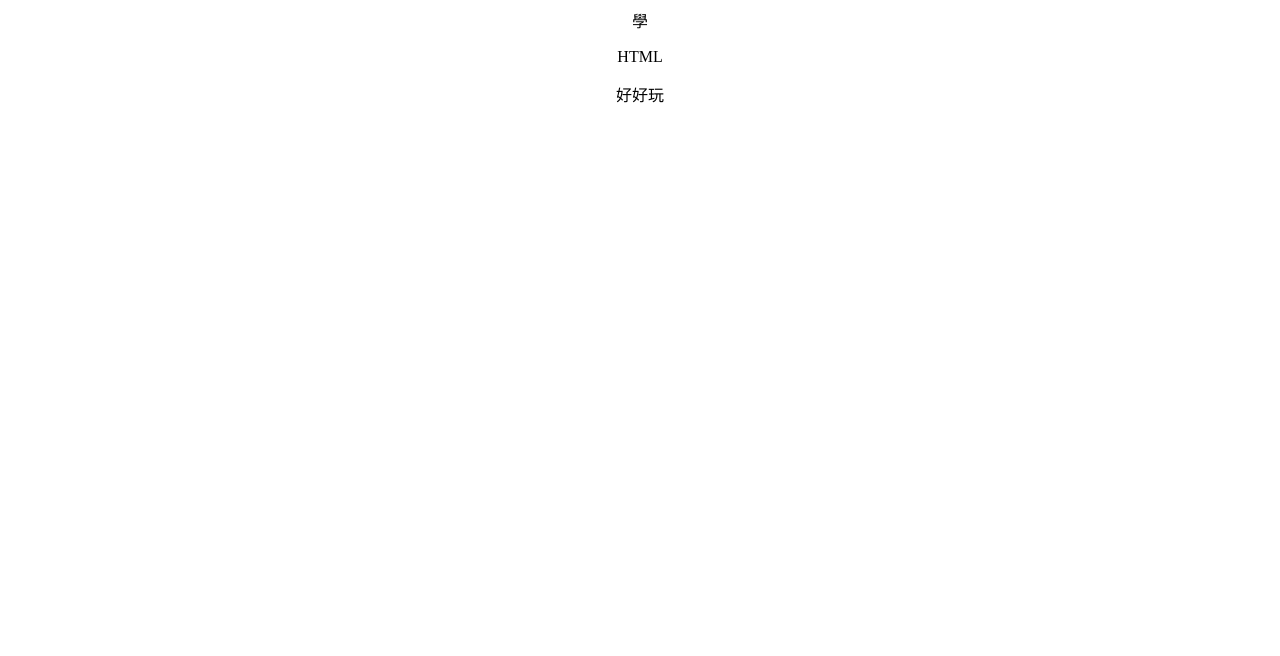
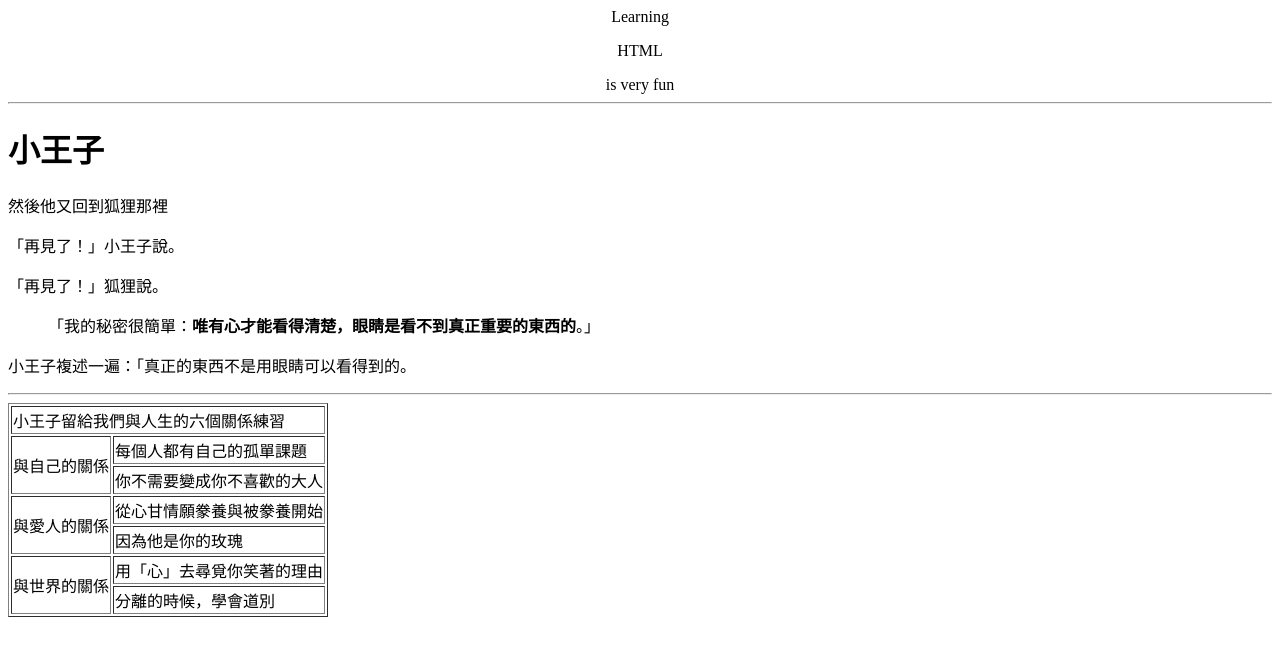
Before and after one commit to samueltzenhan/NTU-WEB-MHW1, a plain HTML site: page index.html in a window 1280 px wide. Drawn offline with Linux system fonts and the light colour scheme.

Commit message:
Add files via upload

```diff
--- a/index.html
+++ b/index.html
@@ -5,8 +5,42 @@
         <title>Homework 1 </title>
     </head>
     <body><div align="center">
-        學
+        Learning
         <p>HTML</p>
-        好好玩</div>
-    </body>
+        is very fun</div></body>
+        <hr>
+        <h1>小王子</h1>
+        <p>然後他又回到狐狸那裡</p>
+        <p>「再見了！」小王子說。</p>
+        <p>「再見了！」狐狸說。</p>
+        <blockquote>「我的秘密很簡單：<strong>唯有心才能看得清楚，眼睛是看不到真正重要的東西的</strong>。」</blockquote>
+        <p>小王子複述一遍：「真正的東西不是用眼睛可以看得到的。</p>
+    <hr>
+    <table border="1">
+        <tr>
+            <td colspan="2">小王子留給我們與人生的六個關係練習</td>
+        </tr>
+        <tr>
+            <td rowspan="2">與自己的關係</td>
+            <td>每個人都有自己的孤單課題</td>
+        </tr>
+        <tr>
+            <td>你不需要變成你不喜歡的大人</td>
+        </tr>
+        <tr>
+           <td rowspan="2">與愛人的關係</td>
+            <td>從心甘情願豢養與被豢養開始</td>
+        </tr>
+        <tr>
+            <td>因為他是你的玫瑰</td>
+        </tr>
+        <tr>
+           <td rowspan="2">與世界的關係</td>
+            <td>用「心」去尋覓你笑著的理由</td>
+        </tr>
+        <tr>
+            <td>分離的時候，學會道別</td>
+        </tr>
+   </table>
+
 </html>
```
